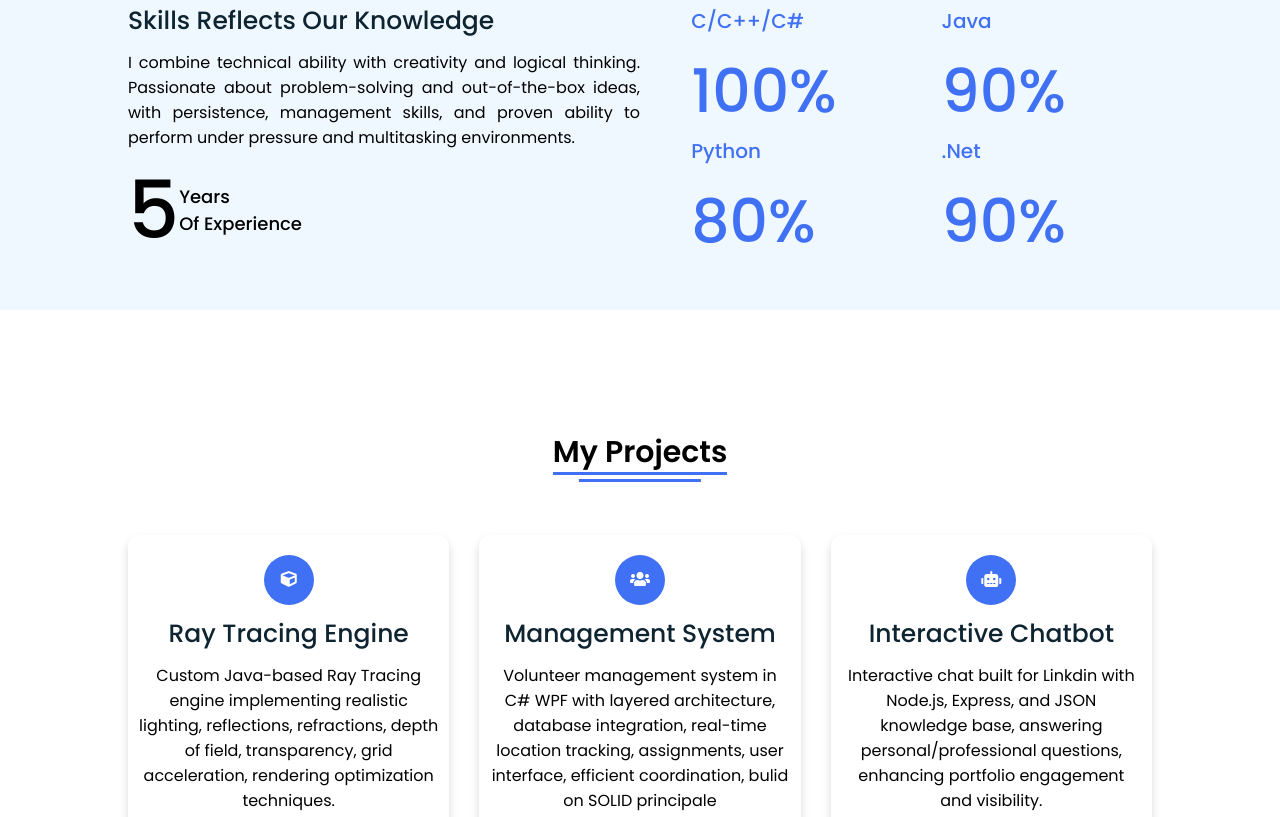
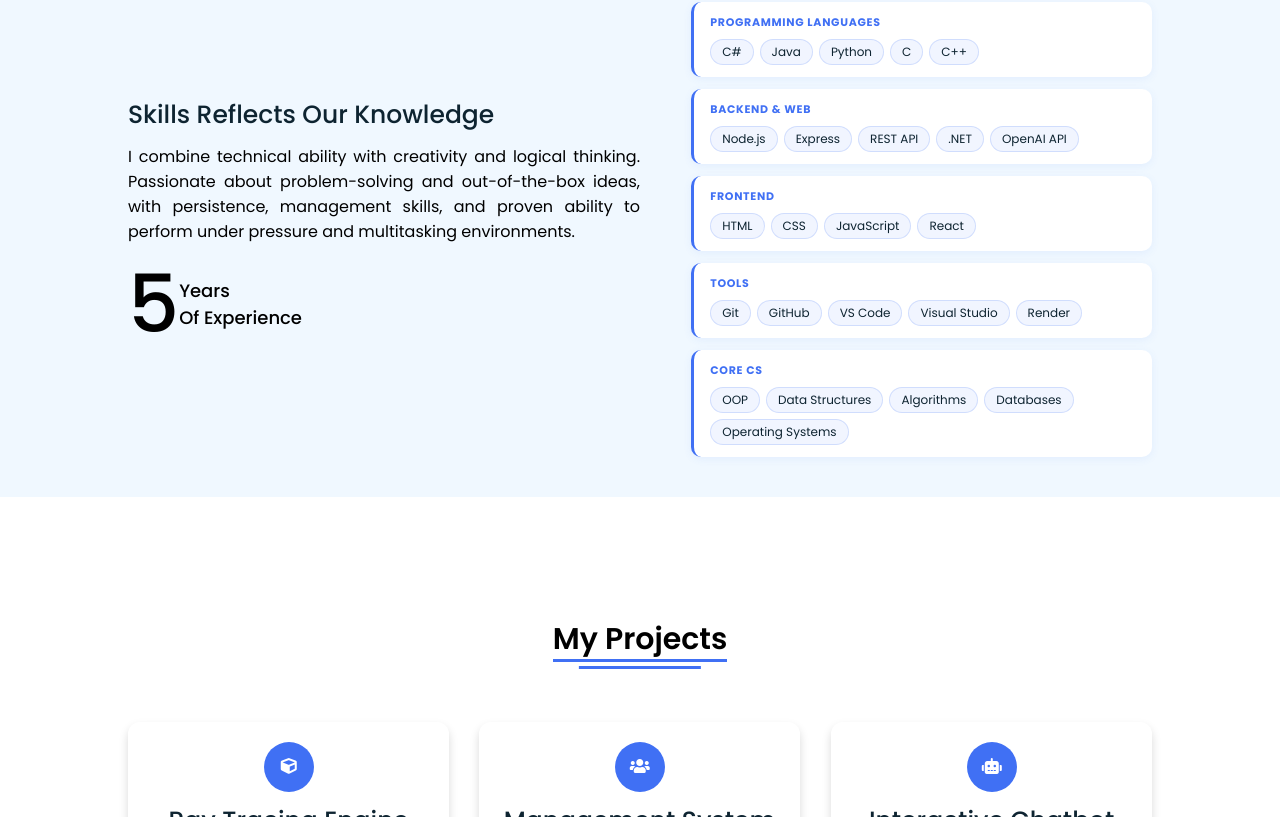
Before and after one commit to motiamar/moti-profile, a website: page public/index.html in a window 1280 px wide. Shown: the part 1615-2432 px from the top of the page. Drawn offline with Linux system fonts and the light colour scheme.

Commit message:
system updates

```diff
--- a/public/index.html
+++ b/public/index.html
@@ -87,21 +87,35 @@
           </div>
         </div>
         <div class="boxes">
-          <div class="box">
-            <div class="topic">C/C++/C#</div>
-            <div class="num">100%</div>
+          <div class="skill-group">
+            <div class="skill-group-title">Programming Languages</div>
+            <div class="skill-tags">
+              <span>C#</span><span>Java</span><span>Python</span><span>C</span><span>C++</span>
+            </div>
           </div>
-          <div class="box">
-            <div class="topic">Java</div>
-            <div class="num">90%</div>
+          <div class="skill-group">
+            <div class="skill-group-title">Backend &amp; Web</div>
+            <div class="skill-tags">
+              <span>Node.js</span><span>Express</span><span>REST API</span><span>.NET</span><span>OpenAI API</span>
+            </div>
           </div>
-          <div class="box">
-            <div class="topic">Python</div>
-            <div class="num">80%</div>
+          <div class="skill-group">
+            <div class="skill-group-title">Frontend</div>
+            <div class="skill-tags">
+              <span>HTML</span><span>CSS</span><span>JavaScript</span><span>React</span>
+            </div>
           </div>
-          <div class="box">
-            <div class="topic">.Net</div>
-            <div class="num">90%</div>
+          <div class="skill-group">
+            <div class="skill-group-title">Tools</div>
+            <div class="skill-tags">
+              <span>Git</span><span>GitHub</span><span>VS Code</span><span>Visual Studio</span><span>Render</span>
+            </div>
+          </div>
+          <div class="skill-group">
+            <div class="skill-group-title">Core CS</div>
+            <div class="skill-tags">
+              <span>OOP</span><span>Data Structures</span><span>Algorithms</span><span>Databases</span><span>Operating Systems</span>
+            </div>
           </div>
         </div>
       </div>
@@ -113,7 +127,7 @@
     <div class="content">
       <div class="title"><span>My Projects</span></div>
       <div class="boxes">
-        <div class="box">
+        <div class="box" id="card-spin-target">
            <div class="icon">
               <i class="fas fa-cube"></i>
            </div>
--- a/public/script.js
+++ b/public/script.js
@@ -227,6 +227,41 @@ window.addEventListener('scroll', () => {
   }, 1000);
 }, { passive: true });
 
+// 3D card tilt — desktop (pointer: fine) only
+if (window.matchMedia('(pointer: fine)').matches) {
+  document.querySelectorAll('.projects .boxes .box').forEach(card => {
+    card.addEventListener('mousemove', (e) => {
+      const rect = card.getBoundingClientRect();
+      const x = e.clientX - rect.left;
+      const y = e.clientY - rect.top;
+      const cx = rect.width / 2;
+      const cy = rect.height / 2;
+      const rotX = ((y - cy) / cy) * -10;
+      const rotY = ((x - cx) / cx) *  10;
+      card.style.transform =
+        `perspective(700px) rotateX(${rotX}deg) rotateY(${rotY}deg) scale3d(1.03,1.03,1.03)`;
+      card.style.setProperty('--mx', `${(x / rect.width)  * 100}%`);
+      card.style.setProperty('--my', `${(y / rect.height) * 100}%`);
+    });
+    card.addEventListener('mouseleave', () => {
+      card.style.transform = '';
+    });
+  });
+}
+
+// 360° spin on click — all project cards
+document.querySelectorAll('.projects .boxes .box').forEach(card => {
+  card.addEventListener('click', (e) => {
+    if (e.target.closest('.project-link')) return;
+    if (card.classList.contains('card-spin')) return;
+    card.style.transform = '';
+    card.classList.add('card-spin');
+    card.addEventListener('animationend', () => {
+      card.classList.remove('card-spin');
+    }, { once: true });
+  });
+});
+
 // שם משתנה שונה
 const kbInput = document.querySelector('.chat-input input');
 if (kbInput) {
--- a/public/style.css
+++ b/public/style.css
@@ -283,21 +283,50 @@
     .skills .skill-details .boxes{
       width: 45%;
       display: flex;
-      justify-content: space-between;
+      flex-direction: column;
+      gap: 12px;
+    }
+    .skill-group {
+      background: #fff;
+      border-radius: 10px;
+      padding: 12px 16px;
+      box-shadow: 0 2px 8px rgba(64, 112, 244, 0.08);
+      border-left: 3px solid #4070F4;
+      transition: background 0.4s ease, box-shadow 0.4s ease, border-color 0.4s ease;
+    }
+    .skill-group:hover {
+      background: rgba(64, 112, 244, 0.06);
+      border-left-color: #2254e0;
+      box-shadow: 0 6px 20px rgba(64, 112, 244, 0.15);
+    }
+    .skill-group-title {
+      font-size: 11px;
+      font-weight: 700;
+      color: #4070F4;
+      text-transform: uppercase;
+      letter-spacing: 0.7px;
+      margin-bottom: 8px;
+      font-family: 'Poppins', sans-serif;
+    }
+    .skill-tags {
+      display: flex;
       flex-wrap: wrap;
+      gap: 6px;
     }
-    .skills .skill-details .boxes .box{
-      width: calc(100% / 2 - 20px);
+    .skill-tags span {
+      font-size: 12px;
+      padding: 3px 11px;
+      border-radius: 999px;
+      background: rgba(64, 112, 244, 0.07);
+      border: 1px solid rgba(64, 112, 244, 0.18);
+      color: #0E2431;
+      font-family: 'Poppins', sans-serif;
+      transition: background 0.4s ease, border-color 0.4s ease, color 0.4s ease;
     }
-    .skill-details .boxes .box .topic{
-      font-size: 20px;
-      font-weight: 500;
-      color: #4070F4
-    }
-    .skills .skill-details .boxes .box .num{
-      font-size: 60px;
-      font-weight: 500;
-       color: #4070F4
+    .skill-group:hover .skill-tags span {
+      background: rgba(64, 112, 244, 0.13);
+      border-color: rgba(64, 112, 244, 0.35);
+      color: #2254e0;
     }
 
     /* My Projects Section CSS */
@@ -314,7 +343,29 @@
       box-shadow: 0 5px 10px rgba(0, 0, 0, 0.15);
       text-align: center;
       padding: 20px 10px;
-      transition: all 0.4s ease;
+      transition: transform 0.12s ease, box-shadow 0.3s ease,
+                  background 0.4s ease, color 0.4s ease;
+      will-change: transform;
+      position: relative;
+      overflow: hidden;
+    }
+    .projects .boxes .box::after {
+      content: '';
+      position: absolute;
+      inset: 0;
+      border-radius: 12px;
+      background: radial-gradient(
+        circle at var(--mx, 50%) var(--my, 50%),
+        rgba(255, 255, 255, 0.18) 0%,
+        transparent 65%
+      );
+      opacity: 0;
+      pointer-events: none;
+      transition: opacity 0.3s ease;
+      z-index: 1;
+    }
+    .projects .boxes .box:hover::after {
+      opacity: 1;
     }
     .projects .boxes .box:hover{
       background: #4070F4;
@@ -387,6 +438,16 @@
     }
     footer .text span a:hover{
       text-decoration: underline;
+    }
+
+    /* Project card 360° spin */
+    @keyframes card-rotate-360 {
+      from { transform: perspective(700px) rotateY(0deg);   }
+      to   { transform: perspective(700px) rotateY(360deg); }
+    }
+    .card-spin {
+      animation: card-rotate-360 0.85s cubic-bezier(0.42, 0, 0.58, 1);
+      transform-origin: center center;
     }
 
     /* Scroll To Top Button CSS */
```
